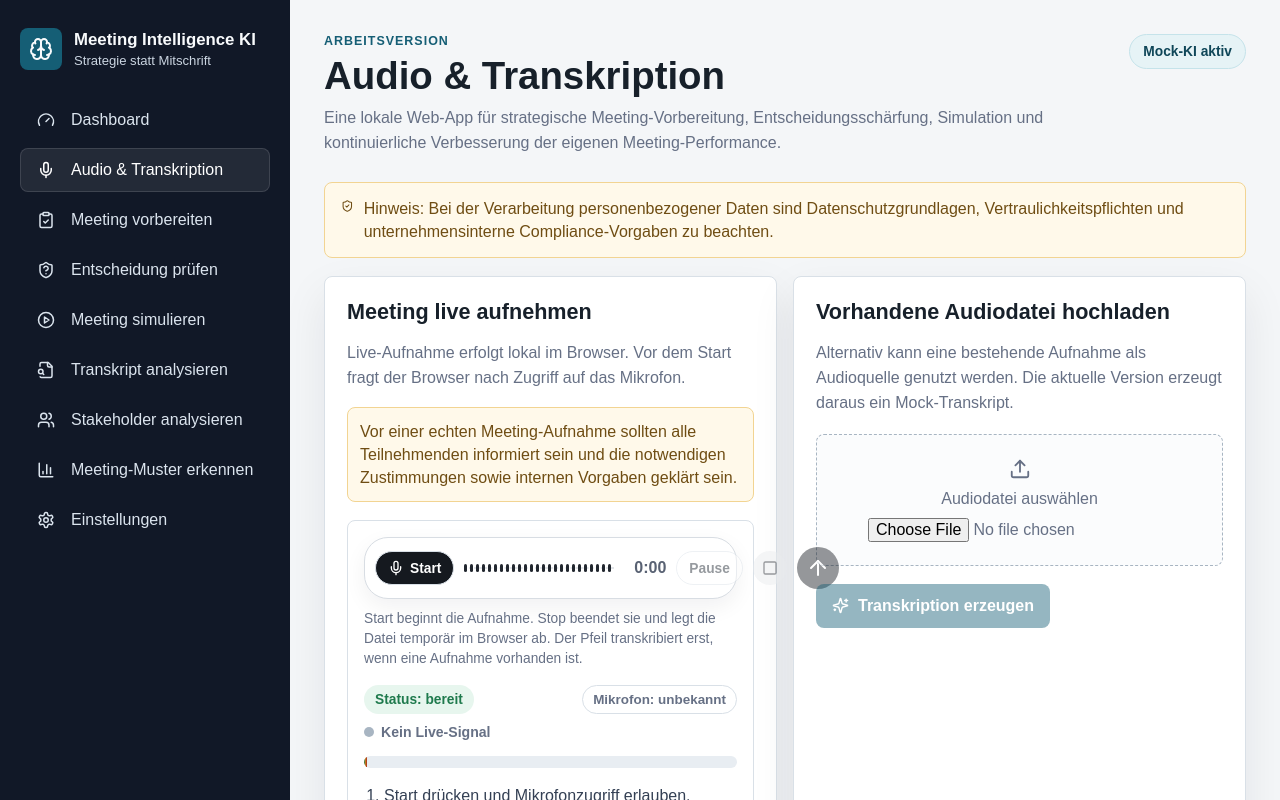
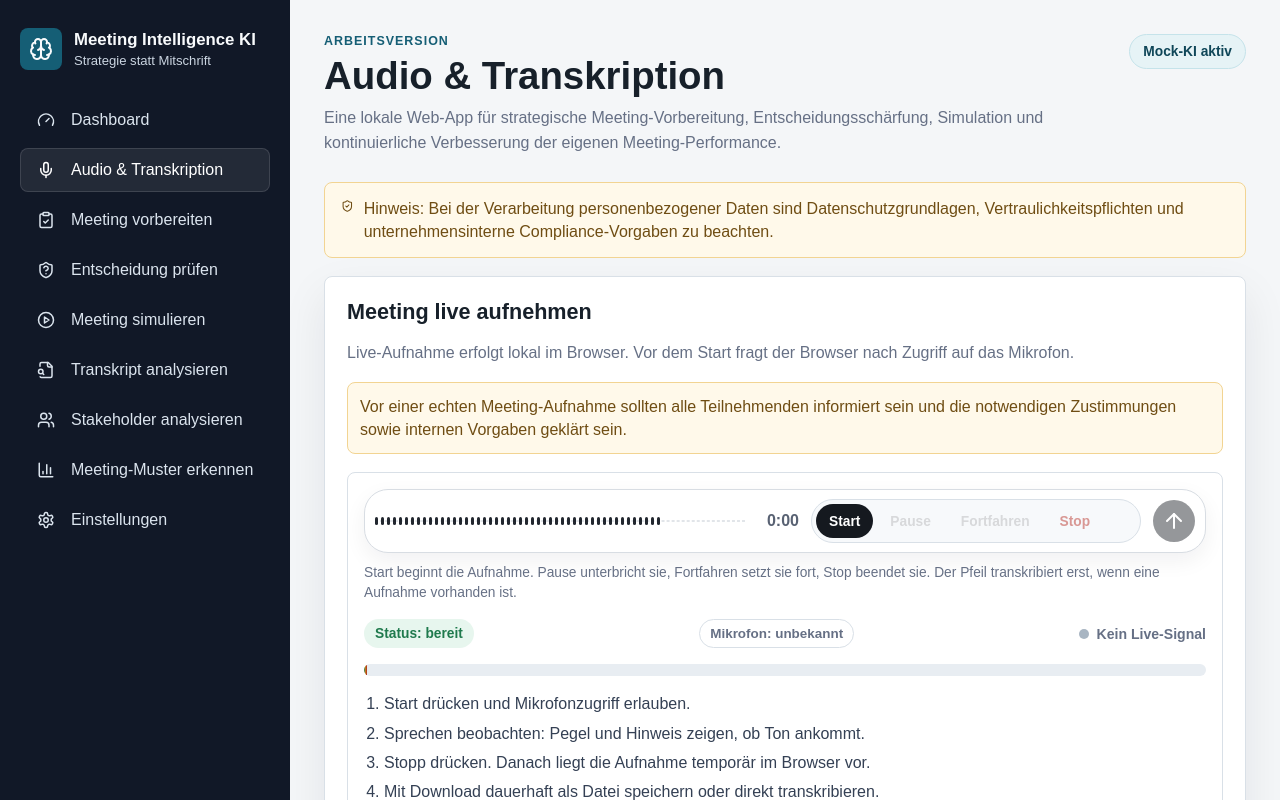
Before and after one commit to BM1964-25/Ki-Meeting, a Next.js app: page / in a window 1280 px wide. Both pictures are taken after a click on the button "Audio & Transkription". Shown: the top 800 px of the page. Built offline with nearby package versions, Linux system fonts and the light colour scheme.

Commit message:
Rework audio workflow layout

```diff
--- a/app/globals.css
+++ b/app/globals.css
@@ -327,6 +327,11 @@ h3 {
   padding: 16px;
 }
 
+.audio-workflow {
+  display: grid;
+  gap: 18px;
+}
+
 .recorder-composer {
   align-items: center;
   background: #ffffff;
@@ -334,8 +339,8 @@ h3 {
   border-radius: 24px;
   box-shadow: 0 8px 22px rgba(16, 24, 40, 0.06);
   display: grid;
-  gap: 10px;
-  grid-template-columns: auto minmax(150px, 1fr) auto auto 34px 42px;
+  gap: 12px;
+  grid-template-columns: minmax(240px, 1fr) auto minmax(330px, auto) 42px;
   min-height: 62px;
   padding: 9px 10px;
 }
@@ -344,39 +349,46 @@ h3 {
   border-color: #f2b8ad;
 }
 
-.recorder-start-button,
-.recorder-text-button {
+.recorder-controls {
+  background: #f7f9fb;
+  border: 1px solid var(--line);
+  border-radius: 999px;
+  display: inline-flex;
+  gap: 4px;
+  padding: 4px;
+}
+
+.recorder-control-button {
   align-items: center;
-  border: 1px solid var(--line);
+  background: transparent;
+  border: 0;
   border-radius: 999px;
   display: inline-flex;
   font-size: 0.86rem;
   font-weight: 800;
-  gap: 6px;
   min-height: 34px;
-  padding: 0 12px;
+  padding: 0 13px;
 }
 
-.recorder-start-button {
+.recorder-control-button--start {
   background: #15191f;
   color: #ffffff;
 }
 
-.recorder-start-button:hover:not(:disabled) {
+.recorder-control-button--start:hover:not(:disabled) {
   background: var(--primary-dark);
 }
 
-.recorder-text-button {
-  background: #ffffff;
-  color: var(--text);
+.recorder-control-button--stop {
+  color: var(--red);
 }
 
-.recorder-text-button:hover:not(:disabled) {
-  background: var(--surface-muted);
+.recorder-control-button:hover:not(:disabled) {
+  background: #ffffff;
+  box-shadow: 0 1px 4px rgba(16, 24, 40, 0.08);
 }
 
-.recorder-start-button:disabled,
-.recorder-text-button:disabled {
+.recorder-control-button:disabled {
   cursor: not-allowed;
   opacity: 0.45;
 }
@@ -394,11 +406,6 @@ h3 {
 .recorder-icon-button:disabled {
   cursor: not-allowed;
   opacity: 0.45;
-}
-
-.recorder-icon-button--stop {
-  background: #e8eaed;
-  color: #1d2229;
 }
 
 .recorder-icon-button--send {
@@ -928,17 +935,23 @@ h3 {
   .recorder-composer {
     border-radius: 18px;
     gap: 9px;
-    grid-template-columns: 1fr auto auto;
+    grid-template-columns: 1fr 44px;
     padding: 11px;
-  }
-
-  .recorder-start-button {
-    grid-column: 1 / 2;
   }
 
   .recorder-waveform {
     grid-column: 1 / -1;
     grid-row: 2;
+  }
+
+  .recorder-controls {
+    grid-column: 1 / -1;
+    justify-content: center;
+  }
+
+  .recorder-control-button {
+    font-size: 0.78rem;
+    padding: 0 9px;
   }
 
   .recorder-icon-button {
--- a/app/page.tsx
+++ b/app/page.tsx
@@ -13,7 +13,6 @@ import {
   Gauge,
   MessageSquareText,
   PlayCircle,
-  Square,
   Settings,
   ShieldQuestion,
   Sparkles,
@@ -501,7 +500,7 @@ export default function Home() {
         {activeArea === "record" && (
           <section className="section">
             <PrivacyNotice />
-            <div className="grid grid--two">
+            <div className="audio-workflow">
               <article className="card">
                 <h2>Meeting live aufnehmen</h2>
                 <p className="lead">
@@ -513,16 +512,6 @@ export default function Home() {
                 </p>
                 <div className="recording-panel">
                   <div className={`recorder-composer recorder-composer--${recordingState}`}>
-                    <button
-                      aria-label="Neue Aufnahme starten"
-                      className="recorder-start-button"
-                      disabled={recordingState === "requesting" || recordingState === "recording" || recordingState === "paused"}
-                      onClick={startRecording}
-                      type="button"
-                    >
-                      <Mic size={16} aria-hidden="true" />
-                      {recordingState === "requesting" ? "Freigabe ..." : "Start"}
-                    </button>
                     <div className="recorder-waveform" aria-label="Live-Wellenform">
                       {waveformBars.map((height, index) => (
                         <span
@@ -533,24 +522,44 @@ export default function Home() {
                       ))}
                     </div>
                     <span className="recorder-timer">{formatTimer(recordingSeconds)}</span>
+                    <div className="recorder-controls" aria-label="Aufnahmesteuerung">
                       <button
-                      aria-label={recordingState === "paused" ? "Aufnahme fortsetzen" : "Aufnahme pausieren"}
-                      className="recorder-text-button"
-                      disabled={!recorder}
-                      onClick={recordingState === "paused" ? resumeRecording : pauseRecording}
+                        aria-label="Aufnahme starten"
+                        className="recorder-control-button recorder-control-button--start"
+                        disabled={recordingState === "requesting" || recordingState === "recording" || recordingState === "paused"}
+                        onClick={startRecording}
                         type="button"
                       >
-                      {recordingState === "paused" ? "Fortsetzen" : "Pause"}
+                        Start
                       </button>
                       <button
-                      aria-label={recordingState === "recording" ? "Aufnahme stoppen" : "Aufnahme pausiert oder nicht gestartet"}
-                      className="recorder-icon-button recorder-icon-button--stop"
+                        aria-label="Aufnahme pausieren"
+                        className="recorder-control-button"
+                        disabled={!recorder || recordingState !== "recording"}
+                        onClick={pauseRecording}
+                        type="button"
+                      >
+                        Pause
+                      </button>
+                      <button
+                        aria-label="Aufnahme fortfahren"
+                        className="recorder-control-button"
+                        disabled={!recorder || recordingState !== "paused"}
+                        onClick={resumeRecording}
+                        type="button"
+                      >
+                        Fortfahren
+                      </button>
+                      <button
+                        aria-label="Aufnahme stoppen"
+                        className="recorder-control-button recorder-control-button--stop"
                         disabled={!recorder}
                         onClick={stopRecording}
                         type="button"
                       >
-                      <Square size={16} aria-hidden="true" />
+                        Stop
                       </button>
+                    </div>
                     <button
                       aria-label="Aufnahme transkribieren"
                       className="recorder-icon-button recorder-icon-button--send"
@@ -562,7 +571,7 @@ export default function Home() {
                     </button>
                   </div>
                   <p className="recorder-helper">
-                    Start beginnt die Aufnahme. Stop beendet sie und legt die Datei temporär im Browser ab.
+                    Start beginnt die Aufnahme. Pause unterbricht sie, Fortfahren setzt sie fort, Stop beendet sie.
                     Der Pfeil transkribiert erst, wenn eine Aufnahme vorhanden ist.
                   </p>
                   <div className="recording-header">
```
Lines whose indentation alone changed are shown as unchanged.
